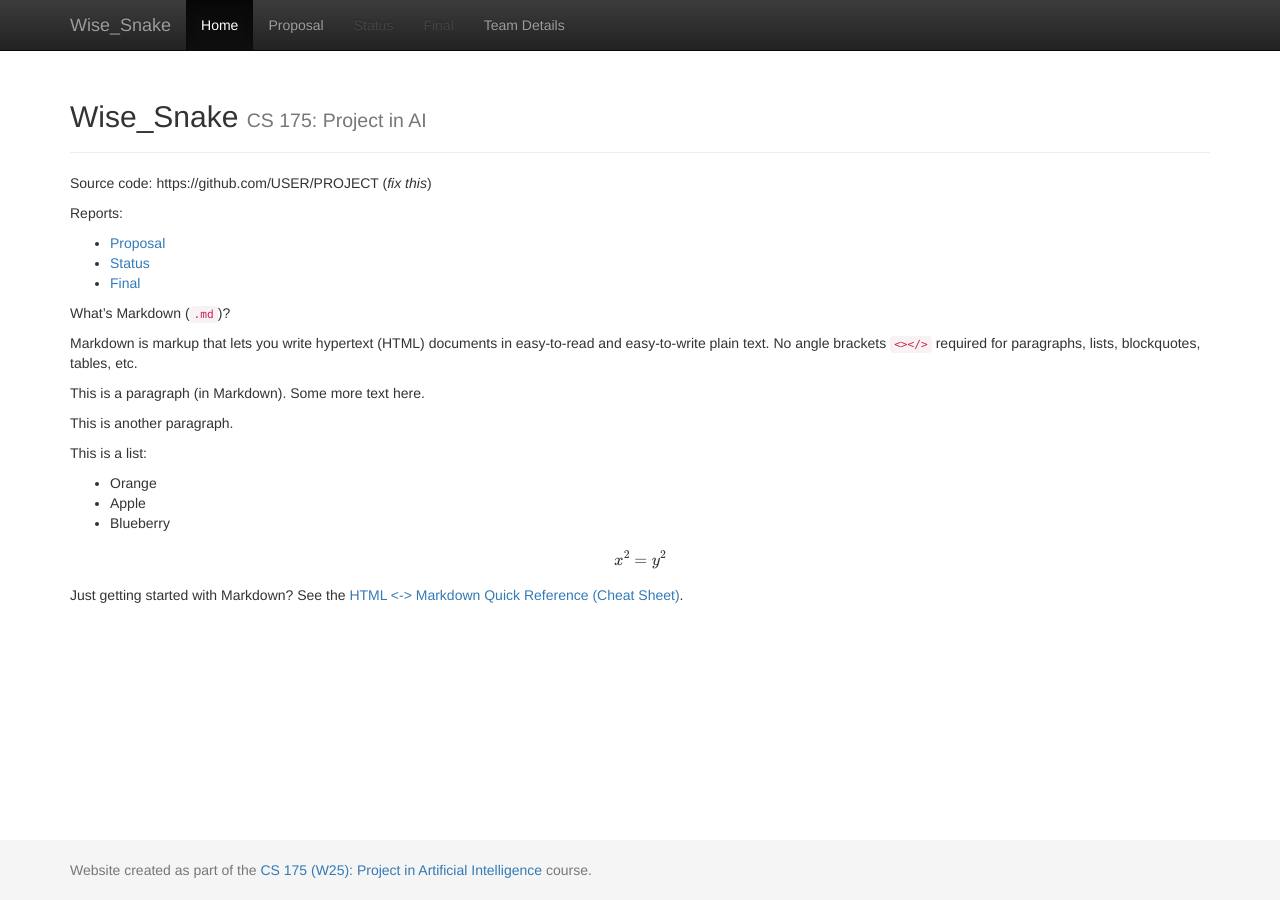
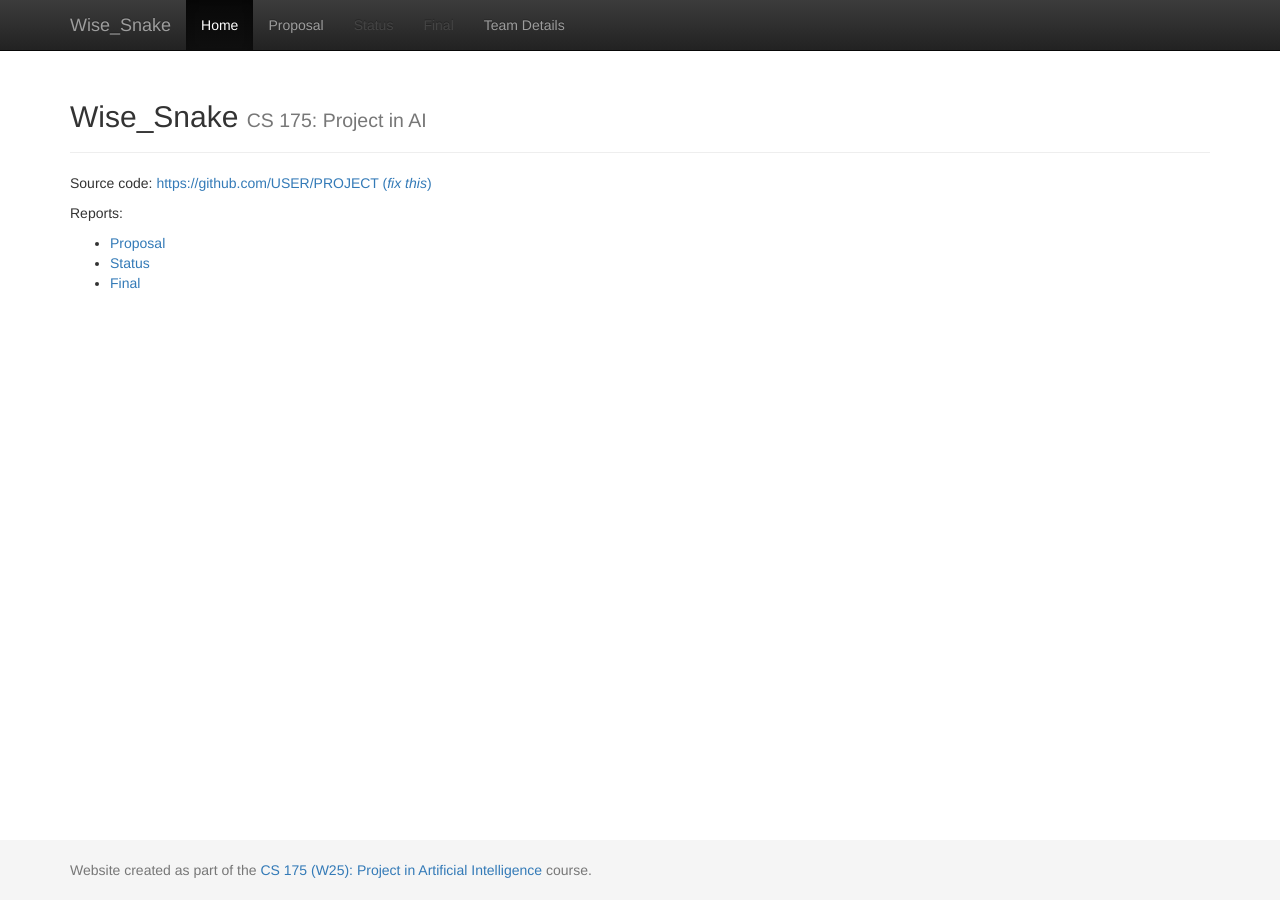
Before and after one commit to LizHan0212/Wise_Snake, a Jekyll site: the page built from docs/index.md, in a window 1280 px wide. Built offline with Jekyll 4.4.1, drawn with Linux system fonts in a browser that asks for light colours; formulas are drawn with MathJax 3.

Commit message:
Update index.md

```diff
--- a/docs/index.md
+++ b/docs/index.md
@@ -3,38 +3,10 @@
 title:  Home
 ---
 
-Source code: https://github.com/USER/PROJECT (_fix this_)
+Source code: [https://github.com/USER/PROJECT (_fix this_)](https://github.com/LizHan0212/Wise_Snake)
 
 Reports:
 
 - [Proposal](proposal.html)
 - [Status](status.html)
 - [Final](final.html)
-
-What's Markdown (`.md`)?
-
-Markdown is markup that lets you write hypertext (HTML) documents
-in easy-to-read and easy-to-write plain text.
-No angle brackets `<></>` required for
-paragraphs, lists, blockquotes, tables, etc.
-
-
-This is a paragraph (in Markdown). Some more
-text here.
-
-This is another paragraph.
-
-This is a list:
-
-- Orange
-- Apple
-- Blueberry
-
-$$x^2 = y^2$$
-
-
-Just getting started with Markdown?
-See the [HTML <-> Markdown Quick Reference (Cheat Sheet)][quickref].
-
-
-[quickref]: https://github.com/mundimark/quickrefs/blob/master/HTML.md
```
